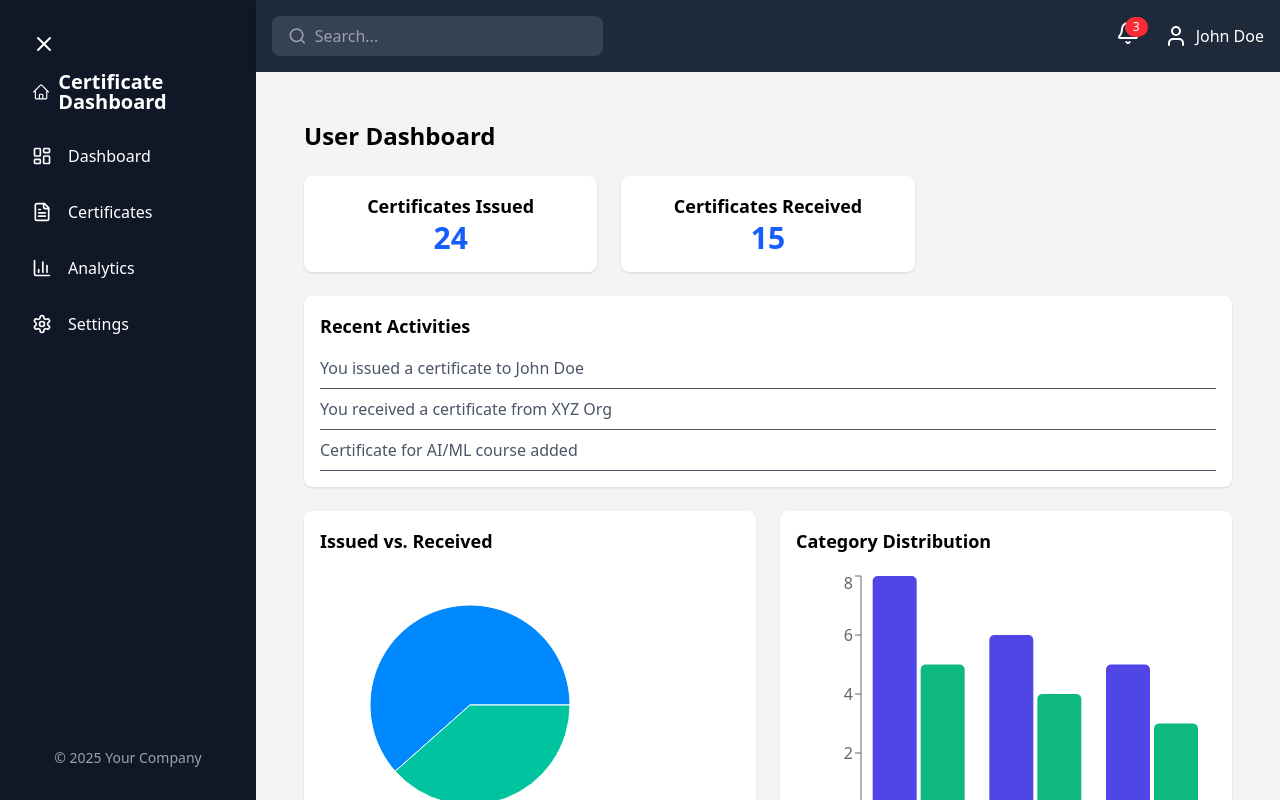
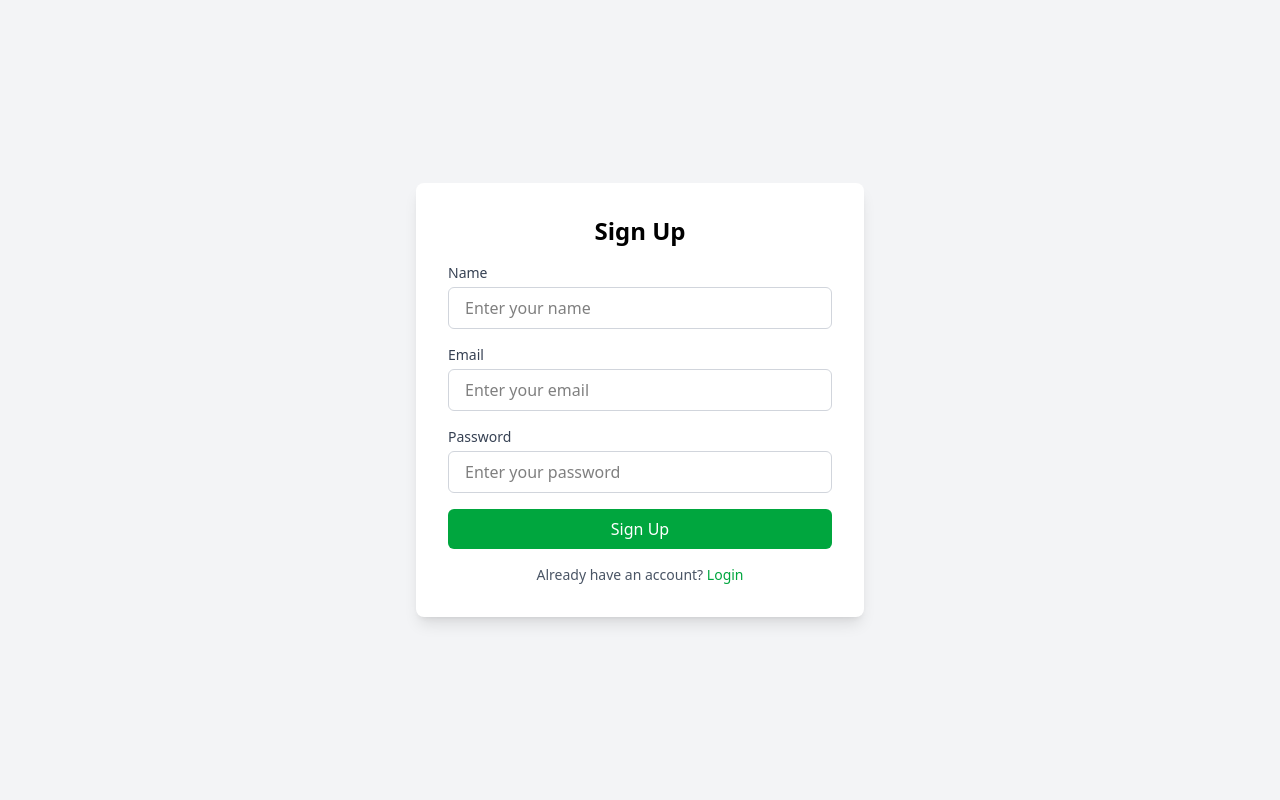
Before and after one commit to KnowvationLearningsPvtLtd/VeriCert-FrontEnd, a React (Vite) app: page /Signup in a window 1280 px wide. Before the commit this address led to /user/dashboard. Built offline with nearby package versions, Linux system fonts and the light colour scheme.

Commit message:
feat: Added login and signup pages

```diff
--- a/src/App.tsx
+++ b/src/App.tsx
@@ -10,10 +10,18 @@ import IssuerDashboard from "./pages/IssuerDashboard";
 import IssuerCertificates from "./pages/IssuerCertificates";
 import IssuerApprovals from "./pages/IssuerApprovals";
 import CertificateSettings from "./pages/CertificateSettings";
+import Login from './pages/LoginPage';
+import Signup from './pages/SignupPage';
+import Home from './pages/HomePage';
 
 function App() {
   return (
     <BrowserRouter>
+      <Routes>
+        <Route path="/Signup" element={<Signup />} />
+        <Route path="/login" element={<Login />} />
+        <Route path="/home" element={<Home />} />
+      </Routes>
       <Routes>
         {/* 🟢 User Routes */}
         <Route path="/user" element={<UserLayout />}>
@@ -34,7 +42,7 @@ function App() {
         </Route>
 
         {/* Default Redirect */}
-        <Route path="*" element={<Navigate to="/user/dashboard" />} />
+        {/* <Route path="*" element={<Navigate to="/login" />} /> */}
       </Routes>
     </BrowserRouter>
   );
--- /dev/null
+++ b/src/features/dashboard/data/datasignData.json
@@ -0,0 +1,10 @@
+{
+    "title": "Employee",
+    "type": "object",
+    "properties": {
+      "name": { "type": "string" },
+      "email": { "type": "string" },
+      "password": { "type": "string" }
+    },
+    "required": ["name", "email", "password"]
+  }
--- /dev/null
+++ b/src/pages/HomePage.tsx
@@ -0,0 +1,14 @@
+import React from 'react';
+
+const Home: React.FC = () => {
+  return (
+    <div className="flex flex-col items-center justify-center min-h-screen bg-gray-100">
+      <div className="bg-white shadow-lg rounded-lg p-8 max-w-lg text-center">
+        <h1 className="text-3xl font-bold text-green-700 mb-4">Welcome to the Dashboard!</h1>
+        <p className="text-gray-700">You’ve successfully logged in.</p>
+      </div>
+    </div>
+  );
+};
+
+export default Home;
--- a/src/pages/LoginPage.tsx
+++ b/src/pages/LoginPage.tsx
@@ -1,4 +1,73 @@
-// PAGE
-// header
-// form
-// <footer />
+import React, { useState, FormEvent, ChangeEvent } from 'react';
+import { Link, useNavigate } from 'react-router-dom';
+import axios from 'axios';
+
+const Login: React.FC = () => {
+  const [email, setEmail] = useState<string>('');
+  const [password, setPassword] = useState<string>('');
+  const navigate = useNavigate();
+
+  const handleSubmit = async (e: FormEvent<HTMLFormElement>) => {
+    e.preventDefault();
+    try {
+      const response = await axios.post('http://localhost:3001/login', { email, password });
+
+      if (response.data === 'Success' || response.data.status === 'success') {
+        navigate('/home');
+      } else {
+        alert(response.data.message || "Login failed. Please try again.");
+      }
+    } catch (err) {
+      console.error("Login error:", err);
+      alert("An error occurred. Please check your credentials and try again.");
+    }
+  };
+
+  return (
+    <div className="flex items-center justify-center min-h-screen bg-gray-100">
+      <div className="bg-white shadow-lg rounded-lg p-8 w-full max-w-md">
+        <h2 className="text-2xl font-bold text-center mb-4">Login</h2>
+        <form onSubmit={handleSubmit} className="space-y-4">
+          <div>
+            <label htmlFor="email" className="block text-sm font-medium text-gray-700">Email</label>
+            <input
+              id="email"
+              name="email"
+              type="email"
+              placeholder="Enter your email"
+              className="mt-1 block w-full px-4 py-2 border border-gray-300 rounded-md focus:ring-green-500 focus:border-green-500"
+              onChange={(e: ChangeEvent<HTMLInputElement>) => setEmail(e.target.value)}
+              required
+            />
+          </div>
+
+          <div>
+            <label htmlFor="password" className="block text-sm font-medium text-gray-700">Password</label>
+            <input
+              id="password"
+              name="password"
+              type="password"
+              placeholder="Enter your password"
+              className="mt-1 block w-full px-4 py-2 border border-gray-300 rounded-md focus:ring-green-500 focus:border-green-500"
+              onChange={(e: ChangeEvent<HTMLInputElement>) => setPassword(e.target.value)}
+              required
+            />
+          </div>
+
+          <button
+            type="submit"
+            className="w-full bg-green-600 text-white py-2 px-4 rounded-md hover:bg-green-700 transition"
+          >
+            Login
+          </button>
+        </form>
+
+        <p className="text-center text-sm text-gray-600 mt-4">
+          Don't have an account? <Link to="/Signup" className="text-green-600 hover:underline">Register</Link>
+        </p>
+      </div>
+    </div>
+  );
+};
+
+export default Login;
--- a/src/pages/SignupPage.tsx
+++ b/src/pages/SignupPage.tsx
@@ -0,0 +1,82 @@
+import React, { useState, FormEvent, ChangeEvent } from 'react';
+import { Link, useNavigate } from 'react-router-dom';
+import axios from 'axios';
+
+const Signup: React.FC = () => {
+  const [name, setName] = useState<string>('');
+  const [email, setEmail] = useState<string>('');
+  const [password, setPassword] = useState<string>('');
+  const navigate = useNavigate();
+
+  const handleSubmit = async (e: FormEvent<HTMLFormElement>) => {
+    e.preventDefault();
+    try {
+      await axios.post('http://localhost:3001/register', { name, email, password });
+      navigate('/login');
+    } catch (err) {
+      console.error("Signup error:", err);
+      alert("Registration failed. Please try again.");
+    }
+  };
+
+  return (
+    <div className="flex items-center justify-center min-h-screen bg-gray-100">
+      <div className="bg-white shadow-lg rounded-lg p-8 w-full max-w-md">
+        <h2 className="text-2xl font-bold text-center mb-4">Sign Up</h2>
+        <form onSubmit={handleSubmit} className="space-y-4">
+          <div>
+            <label htmlFor="name" className="block text-sm font-medium text-gray-700">Name</label>
+            <input
+              id="name"
+              name="name"
+              type="text"
+              placeholder="Enter your name"
+              className="mt-1 block w-full px-4 py-2 border border-gray-300 rounded-md focus:ring-green-500 focus:border-green-500"
+              onChange={(e: ChangeEvent<HTMLInputElement>) => setName(e.target.value)}
+              required
+            />
+          </div>
+
+          <div>
+            <label htmlFor="email" className="block text-sm font-medium text-gray-700">Email</label>
+            <input
+              id="email"
+              name="email"
+              type="email"
+              placeholder="Enter your email"
+              className="mt-1 block w-full px-4 py-2 border border-gray-300 rounded-md focus:ring-green-500 focus:border-green-500"
+              onChange={(e: ChangeEvent<HTMLInputElement>) => setEmail(e.target.value)}
+              required
+            />
+          </div>
+
+          <div>
+            <label htmlFor="password" className="block text-sm font-medium text-gray-700">Password</label>
+            <input
+              id="password"
+              name="password"
+              type="password"
+              placeholder="Enter your password"
+              className="mt-1 block w-full px-4 py-2 border border-gray-300 rounded-md focus:ring-green-500 focus:border-green-500"
+              onChange={(e: ChangeEvent<HTMLInputElement>) => setPassword(e.target.value)}
+              required
+            />
+          </div>
+
+          <button
+            type="submit"
+            className="w-full bg-green-600 text-white py-2 px-4 rounded-md hover:bg-green-700 transition"
+          >
+            Sign Up
+          </button>
+        </form>
+
+        <p className="text-center text-sm text-gray-600 mt-4">
+          Already have an account? <Link to="/login" className="text-green-600 hover:underline">Login</Link>
+        </p>
+      </div>
+    </div>
+  );
+};
+
+export default Signup;
```
